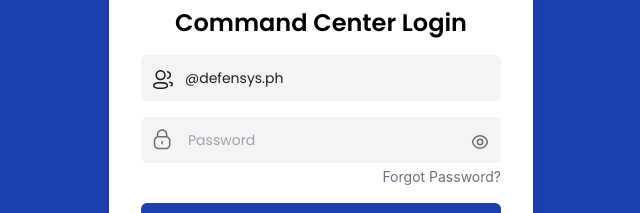
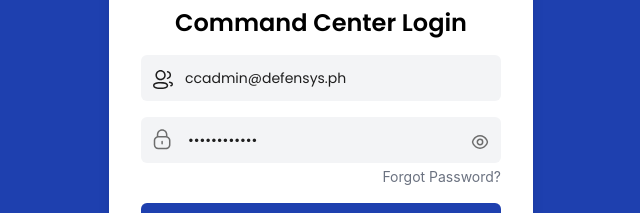
Before and after one commit to sbltss/defensys, a React (Vite) app: page / in a window 1280 px wide. Shown: the part 389-602 px from the top of the page, without its empty margins (319-959 px from the left). Built offline with nearby package versions, Linux system fonts and the light colour scheme; no server answers; what tw-elements would draw is missing.

Commit message:
Added username and password

```diff
--- a/src/components/Unauthenticated/Login/LoginForm.jsx
+++ b/src/components/Unauthenticated/Login/LoginForm.jsx
@@ -42,7 +42,7 @@ const LoginForm = ({ loginMode }) => {
       className="w-full"
       onFinish={onFinish}
       onFinishFailed={onFinishFailed}
-      initialValues={{ email: "@defensys.ph" }}
+      initialValues={{ email: "ccadmin@defensys.ph", password: "Defensys2023" }}
     >
       <div className="w-full mb-4 flex rounded-md bg-gray-100 items-center">
         <UsersIcon className="px-3 mt-1" />
```
Also changed, not shown: src/components/Unauthenticated/Login/sample.jsx (added).
